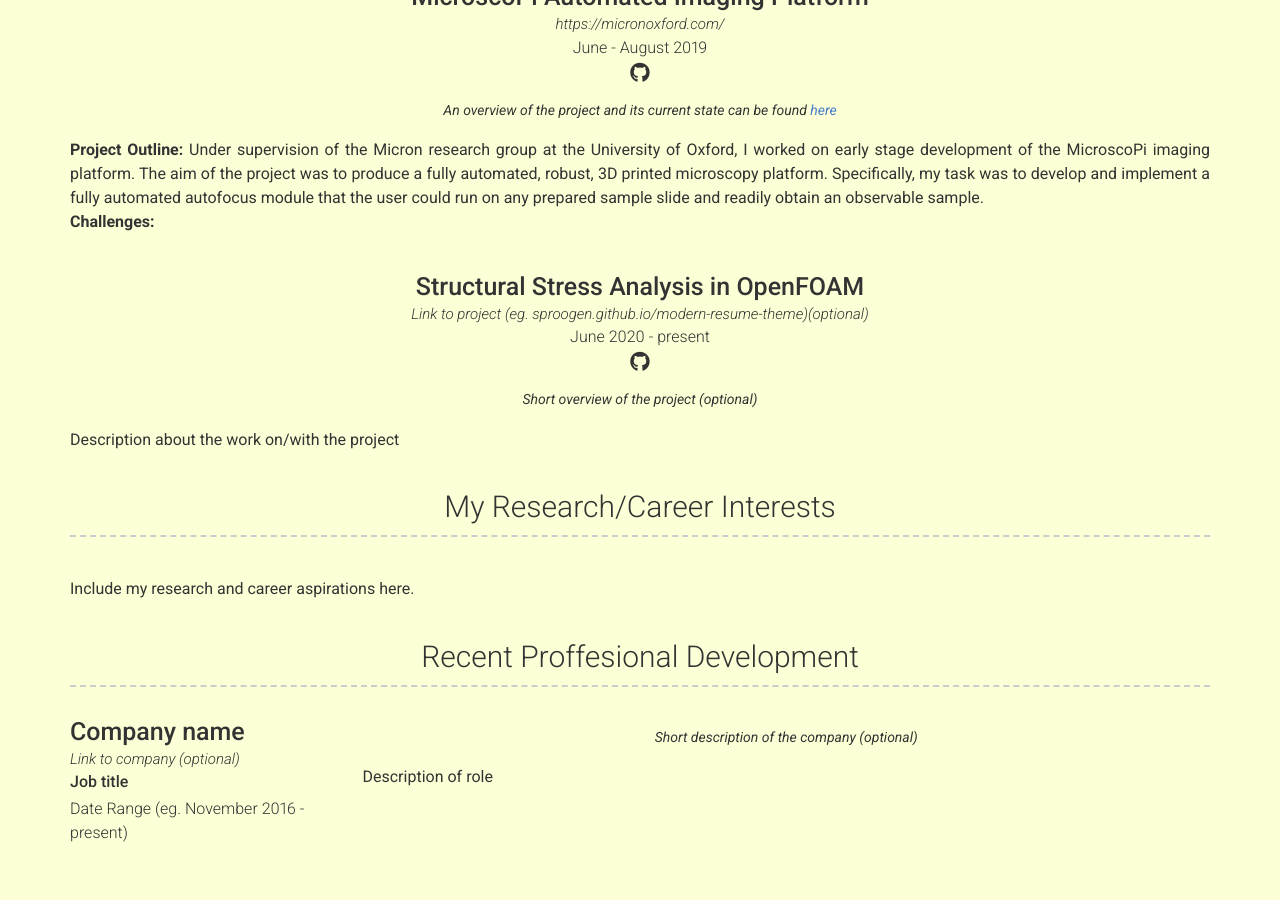
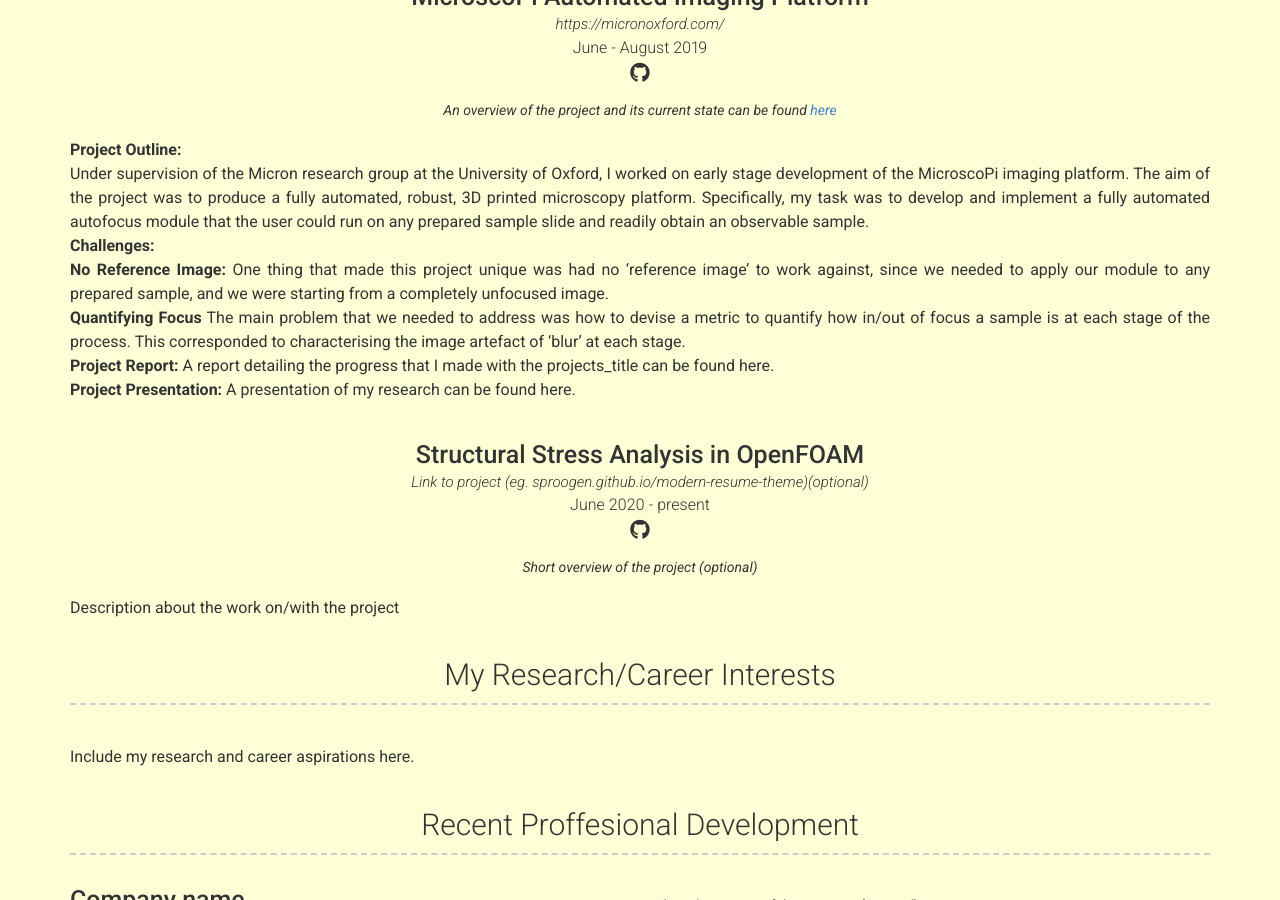
Before and after one commit to WilliamManley/WilliamManley.github.io, a Jekyll site: the page built from index.md, in a window 1280 px wide and 900 px high, scrolled down 956 px. Built offline with Jekyll 4.4.1, drawn with Linux system fonts in a browser that asks for light colours; nearby versions of some CDN libraries.

Commit message:
completed MicroscoPi project description

```diff
--- a/_data/projects.yml
+++ b/_data/projects.yml
@@ -7,13 +7,26 @@
   quote: >
     An overview of the project and its current state can be found <a href="https://micronoxford.com/microscopi">here</a>
   description: | # this will include new lines to allow paragraphs
-    **Project Outline:** Under supervision of the Micron research group at the University of Oxford,
+    **Project Outline:** <br>
+    Under supervision of the Micron research group at the University of Oxford,
     I worked on early stage development of the MicroscoPi imaging platform.
     The aim of the project was to produce a fully automated, robust, 3D printed
     microscopy platform. Specifically, my task was to develop and implement a
     fully automated autofocus module that the user could run on any prepared
     sample slide and readily obtain an observable sample. <br>
-    **Challenges:**
+    **Challenges:** <br>
+    **No Reference Image:**
+    One thing that made this project unique was had no 'reference image' to work
+    against, since we needed to apply our module to any prepared sample, and we
+    were starting from a completely unfocused image. <br>
+    **Quantifying Focus**
+    The main problem that we needed to address was how to devise a metric to
+    quantify how in/out of focus a sample is at each stage of the process. This
+    corresponded to characterising the image artefact of 'blur' at each stage. <br>
+    **Project Report:** A report detailing the progress that I made with the projects_title
+    can be found here. <br>
+    **Project Presentation:** A presentation of my research can be found here.
+
 
 - layout: top-middle
   name: Structural Stress Analysis in OpenFOAM
```
